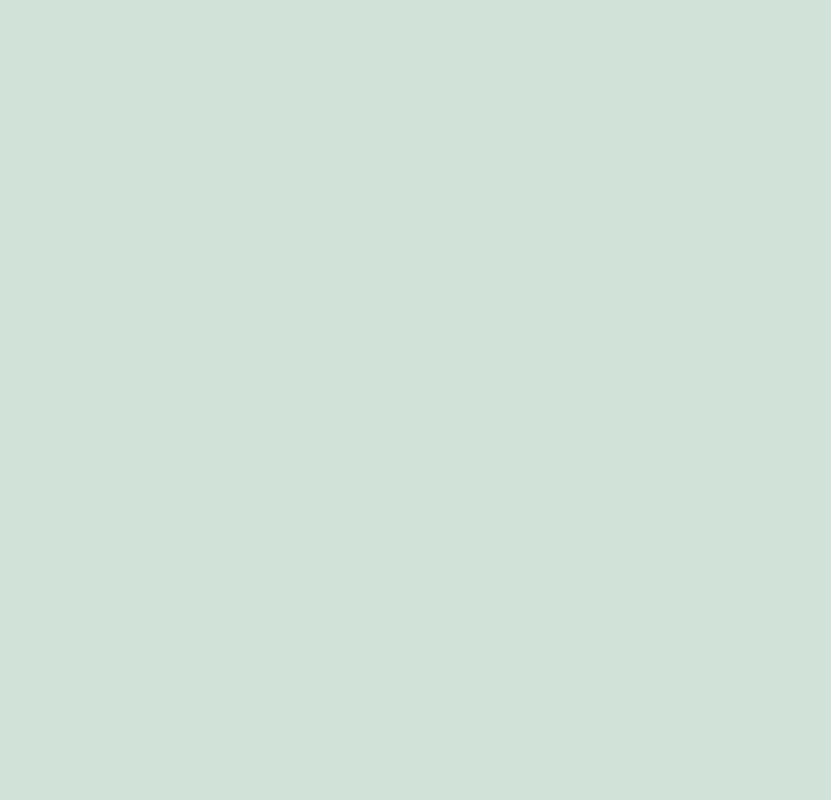
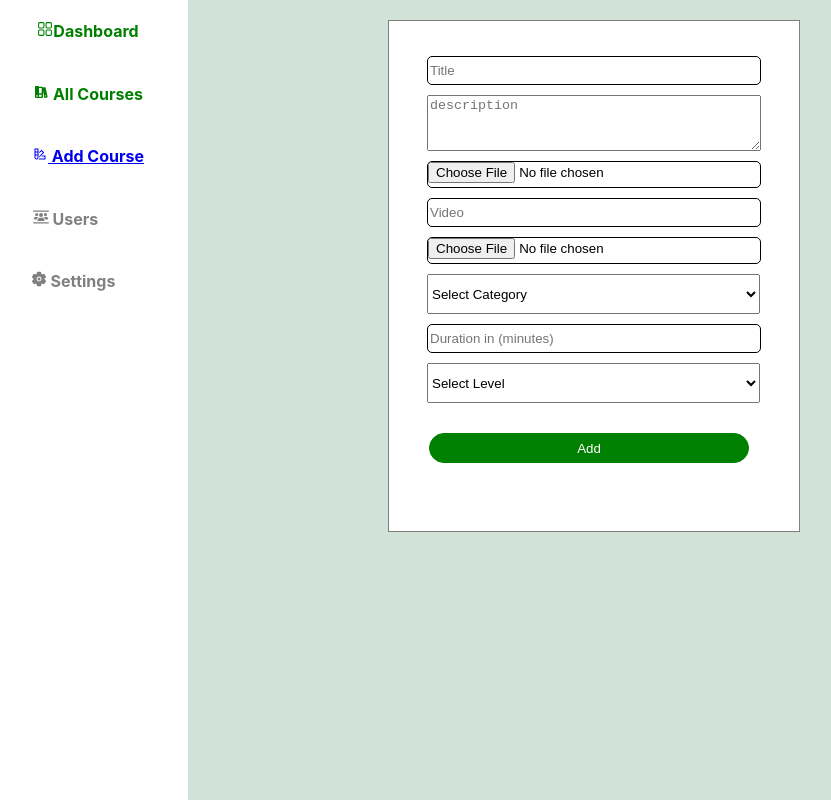
Before and after one commit to aicha652/course-learning-platform, a React (Create React App) app: page /AddCourse in a window 1280 px wide. Before the commit this address had no page. Shown: the whole page, without its empty margins (12-843 px from the left). Built offline with nearby package versions, Linux system fonts and the light colour scheme.

Commit message:
craete a form add course

```diff
--- a/src/App.js
+++ b/src/App.js
@@ -8,6 +8,8 @@ import Login from './components/Login';
 import SignUp from './components/SignUp';
 import Profile from './pages/Profile';
 import Dashboard from './pages/Admin/Dashboard';
+import AddCourse from './pages/Admin/AddCourse';
+import AdminCourses from './pages/Admin/adminCourses';
 
 function App() {
   return (
@@ -21,8 +23,8 @@ function App() {
         <Route path="/signup" element={<SignUp />} />
         <Route path="/profile" element={<Profile />} />
         <Route path="/dashboard" element={<Dashboard />} />
-        <Route path="/courses" element={<Courses />} />
-        <Route />
+        <Route path="/adminCourses" element={<AdminCourses />} />
+        <Route path="/AddCourse" element={<AddCourse />} />
       </Routes>
     </div>
   );
--- a/src/pages/About.js
+++ b/src/pages/About.js
@@ -2,13 +2,14 @@ import Navbar from "../components/Navbar.js";
 import photOne from "../assets/e-learningOne.jpg"
 import photTwo from "../assets/e-learningTwo.jpg"
 import '../styles/About.css'
+import Footer from "../components/Footer.js";
 
 export default function About() {
     return(
         <div>
             <Navbar />
             <div className="aboutContainer" >
-              <div>
+              <div className="sectionOne">
                 <div>
                     <h3>Our Mission</h3>
                     <p>
@@ -23,15 +24,16 @@ export default function About() {
                 </div>
                 <div>
                     <img
-                     style={{ width: "80%", height: "50%", color: "green",  borderRadius: "50%" }}
+                     style={{ width: "500px", marginRight: "50px", borderRadius: "50%", marginTop: "10px", height: "250px"}}
                      src={photOne}
+                     alt="imageOne"
                     />
                 </div>
               </div>
-              <div>
+              <div className="sectionTwo" >
                 <div>
                     <img
-                     style={{ width: "80%", height: "110%", color: "green",  borderRadius: "50%" }}
+                     style={{ width: "500px", marginRight: "50px", borderRadius: "50%", marginTop: "30px", height: "250px"}}
                      src={photTwo}
                     />
                 </div>
@@ -50,6 +52,7 @@ export default function About() {
                 </div>
               </div>
             </div>
+            <Footer />
         </div>
     )
 }
--- /dev/null
+++ b/src/pages/Admin/AddCourse.js
@@ -0,0 +1,149 @@
+import "../../styles/AddCourse.css"
+import Dashboard from "./Dashboard"
+import { useState } from "react"
+
+
+export default function AddCourse() {
+    const[inputForms, setInputForms] = useState({
+        title: "",
+        description: "",
+        image: "",
+        video: "",
+        file: "",
+        category: "",
+        duration: "",
+        level: ""
+    })
+
+    const[courses, setCourses] = useState([])
+
+    const[imageUrl, setImageUrl] = useState(null)
+    //const[pdfUrl, setPdfUrl] = useState(null)
+
+    function handleImageChange(event) {
+        const imageFile = event.target.files[0]
+        setInputForms({...inputForms, image: imageFile})
+        setImageUrl(URL.createObjectURL(imageFile))
+    }
+
+    function handleSubmitClick(event) {
+        event.preventDefault()
+
+        const newCourse = {
+            title: inputForms.title,
+            description: inputForms.description,
+            image: inputForms.image,
+            video: inputForms.video,
+            file: inputForms.file,
+            category: inputForms.category,
+            duration: inputForms.duration,
+            level: inputForms.level
+        }
+        setCourses([...courses, newCourse])
+        localStorage.setItem("courses", JSON.stringify(courses))
+        alert("course added successfully")
+        console.log(courses)
+    }
+
+    return(
+        <>
+           <Dashboard />
+           <div>
+                <form
+                 onSubmit={handleSubmitClick}
+                >
+                    <input
+                     type="text"
+                     placeholder="Title"
+                     value={inputForms.title}
+                     onChange={(event) =>{
+                        setInputForms({...inputForms, title: event.target.value })
+                     }}
+                     required
+                    />
+
+                    <textarea
+                     placeholder="description"
+                     value={inputForms.description}
+                     onChange={(event) => {
+                        setInputForms({...inputForms, description: event.target.value})
+                     }}
+                     required
+                    />
+
+                    <input
+                     type="file"
+                     alt="course image"
+                     accept="image/*"
+                     onChange={handleImageChange}
+                     required
+                    />
+
+                    {imageUrl &&
+                     <img
+                      src={imageUrl}
+                      style={{ width: "200px", height: "auto", margin: "10px 0" }}
+                     />
+                    }
+
+                    <input
+                     type="url"
+                     placeholder="Video"
+                     value={inputForms.video}
+                     onChange={(event) =>{
+                        setInputForms({...inputForms, video: event.target.value})
+                     }}
+                     required
+                    />
+
+                    <input
+                     type="file"
+                     accept="application/pdf"
+                     onChange={(event) => {
+                        setInputForms({...inputForms, file: event.target.files[0]})
+                     }}
+                     required
+                    />
+
+                    <select
+                     value={inputForms.category}
+                     onChange={(event) =>{
+                        setInputForms({...inputForms, category: event.target.value})
+                     }}
+                     required
+                    >
+                        <option value="">Select Category</option>
+                        <option value="programming">Programming</option>
+                        <option value="design">Design</option>
+                        <option value="language">Language</option>
+                    </select>
+
+                    <input
+                     type="number"
+                     placeholder="Duration in (minutes)"
+                     value={inputForms.duration}
+                     onChange={(event) => {
+                        setInputForms({...inputForms, duration: event.target.value})
+                     }}
+                     required
+                    />
+
+                    <select
+                     value={inputForms.level}
+                     onChange={(event) => {
+                        setInputForms({...inputForms, level:event.target.value})
+                     }}
+                     required
+                    >
+                        <option value="">Select Level</option>
+                        <option value="beginner">Beginner</option>
+                        <option value="intermediate">Intermediate</option>
+                        <option value="advanced">Advanced</option>
+                    </select>
+                    <button>Add</button>
+
+                </form>
+           </div>
+        </>
+    )
+}
--- a/src/pages/Admin/Dashboard.js
+++ b/src/pages/Admin/Dashboard.js
@@ -16,10 +16,10 @@ export default function Dashboard() {
                 <Link to="/dashboard" className="link" >
                 <h4 className={`main-container${location.pathname == "/dashboard"? "bg" : "normalbg"}`} ><RxDashboard />Dashboard</h4>
                 </Link>
-                <Link to="/courses" className="link">
+                <Link to="/adminCourses" className="link">
                 <h4 className={`main-container${location.pathname == "/courses"? "bg" : "normalbg"}`} ><RiBookShelfFill /> All Courses</h4>
                 </Link>
-                <h4><LiaSwatchbookSolid /> Add Course</h4>
+                <Link to="/AddCourse" ><h4><LiaSwatchbookSolid /> Add Course</h4></Link>
                 <h4 style={{ marginLeft:"-45px" }} ><FaUsersBetweenLines /> Users</h4>
                 <h4 style={{ marginLeft:"-30px" }} ><IoSettings /> Settings</h4>
            </div>
--- /dev/null
+++ b/src/pages/Admin/adminCourses.js
@@ -0,0 +1,56 @@
+import { useState, useEffect } from "react"
+import Dashboard from "./Dashboard"
+
+
+export default function AdminCourses() {
+    const[existingCourses, setExistingCourses] = useState([])
+
+    useEffect(() =>{
+        //console.log(localStorage.getItem("courses"))
+        const anotherCourse = JSON.parse(localStorage.getItem("courses"))
+        console.log(anotherCourse)
+        setExistingCourses(anotherCourse)
+        console.log(existingCourses)
+    }, [])
+
+    return(
+        <>
+          <Dashboard />
+          <div style={{ marginLeft: "250px" }}>
+            <p>Courses Pages</p>
+           {existingCourses.length == 0 ?
+              (<p>No Course added yet</p>)
+                :
+              (<table>
+                <thead>
+                    <tr>
+                        <th>Title</th>
+                        <th>Description</th>
+                        <th>Image</th>
+                        <th>Video</th>
+                        <th>File</th>
+                        <th>Category</th>
+                        <th>duration</th>
+                        <th>Level</th>
+                    </tr>
+                </thead>
+                <tbody>
+                    {existingCourses.map((course, index) =>{
+                        <tr key={index}>
+                            <td>{course.title}</td>
+                            <td>{course.description}</td>
+                            <td>{course.image}</td>
+                            <td>{course.video}</td>
+                            <td>{course.file}</td>
+                            <td>{course.category}</td>
+                            <td>{course.duration}</td>
+                            <td>{course.level}</td>
+                        </tr>
+                    })}
+                </tbody>
+              </table>)
+           }
+          </div>
+        </>
+    )
+}
--- a/src/pages/Courses.js
+++ b/src/pages/Courses.js
@@ -1,10 +1,9 @@
 import Navbar from "../components/Navbar";
-import Dashboard from "./Admin/Dashboard";
 
 export default function Courses() {
     return(
         <div>
-            <Dashboard />
+            <Navbar />
             Courses Page
         </div>
     )
--- a/src/styles/About.css
+++ b/src/styles/About.css
@@ -1,6 +1,4 @@
 .aboutContainer {
-    display: flex;
-    flex-direction: row;
     margin-top: 100px;
     margin-left: 100px;
 }
@@ -8,4 +6,18 @@
 p{
     color: gray;
     text-align: left;
+    line-height: 1.8;
 }
+
+.sectionOne {
+    display: flex;
+    justify-content: center;
+    flex-direction: row;
+}
+
+.sectionTwo {
+    display: flex;
+    justify-content: center;
+    flex-direction: row;
+    margin-top: 30px;
+}
--- /dev/null
+++ b/src/styles/AddCourse.css
@@ -0,0 +1,30 @@
+form {
+    display: flex;
+    flex-direction: column;
+    border: 1px solid gray;
+    width: 350px;
+    height: 450px;
+    margin-left: 400px;
+    margin-top: 20px;
+    padding: 5px 10px;
+    background: #fff;
+    padding: 30px;
+}
+
+input {
+    margin: 5px 8px;
+    height: 25px;
+    border: 1px solid black;
+    border-radius: 5px;
+}
+
+textarea {
+    margin: 5px 8px;
+    height: 50px;
+}
+
+select {
+    height: 40px;
+    width: 333px;
+    margin: 5px 8px;
+}
--- a/src/styles/Dashboard.css
+++ b/src/styles/Dashboard.css
@@ -1,5 +1,6 @@
 .dashboard {
     position: fixed;
+    top: 0;
     left: 0;
     display: flex;
     flex-direction: column;
--- a/src/styles/Footer.css
+++ b/src/styles/Footer.css
@@ -1,7 +1,6 @@
 .footerContainer {
     display: flex;
     justify-content: space-around;
-    position: fixed;
     bottom: 0;
     color: #fff;
     background: green;
```
Also changed, not shown: src/pages/Admin/Courses.js (deleted, +0 -7 lines).
